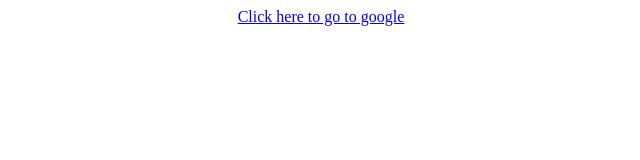
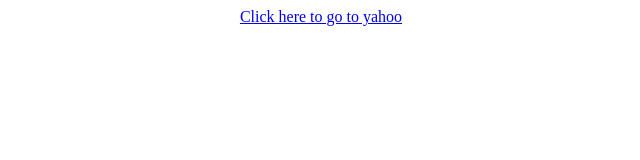
Before and after one commit to adliazaddin/httpredirect, a plain HTML site: page index.html in a window 1280 px wide. Shown: the full height of the page, 319-959 px from the left. Drawn offline with Linux system fonts and the light colour scheme.

Commit message:
Update index.html

```diff
--- a/index.html
+++ b/index.html
@@ -2,7 +2,7 @@
 </head>
 <body>
 
-<p align="center"><a href="https://www.google.com">Click here to go to google</a></p>
+<p align="center"><a href="https://www.yahoo.com">Click here to go to yahoo</a></p>
 
 </body>
 </html>
```
